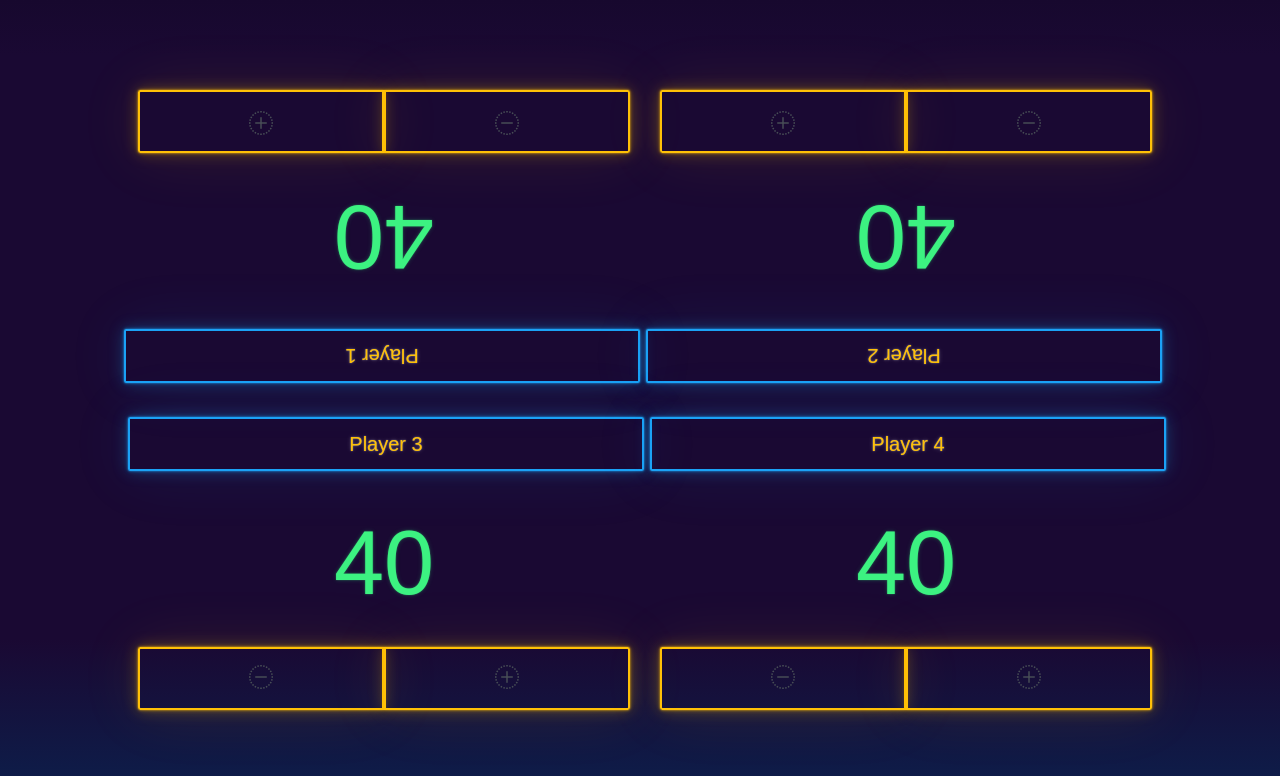
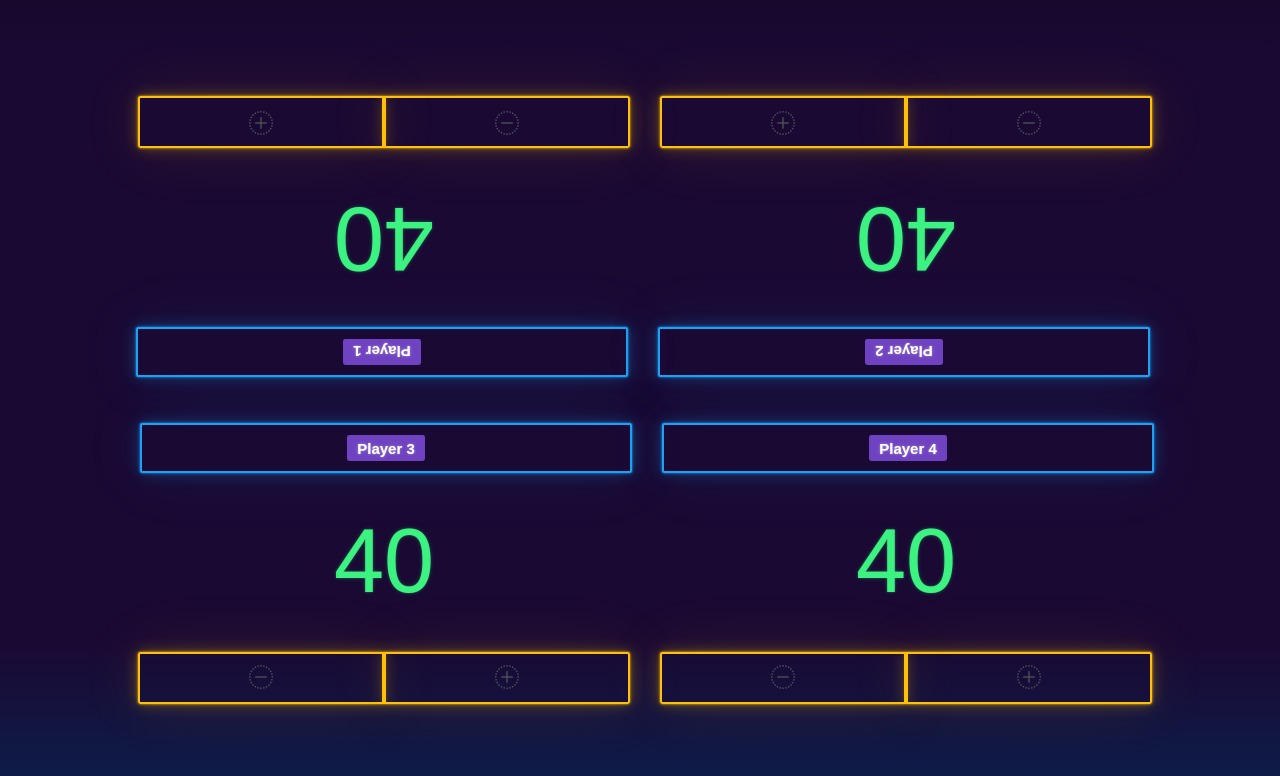
Before and after one commit to bizzarks/gamestate, a Next.js app: page /home in a window 1280 px wide. Shown: the top 776 px of the page. Built offline with nearby package versions, Linux system fonts and the light colour scheme.

Commit message:
added the dynamic loading of players based on gamestate defaults and player counts

```diff
--- a/app/components/buttons/buttongroup.js
+++ b/app/components/buttons/buttongroup.js
@@ -2,14 +2,14 @@ import Button from 'react-bootstrap/Button';
 import ButtonGroup from 'react-bootstrap/ButtonGroup';
 
 
-function LifeButtonGroup(player) {
+function LifeButtonGroup(props) {
 
     return (
         <ButtonGroup aria-label="Button Group">
-            <Button variant="outline-warning" id='life-up-button' style={{ fontSize: .4 + 'em', fontWeight: 'bold' }}>
+            <Button variant="outline-warning" id='life-down-button' onClick={props.downOnClick} style={{ fontSize: .4 + 'em', fontWeight: 'bold' }}>
                 <i className='bi bi-dash-circle-dotted text-light-emphasis'></i>
             </Button>
-            <Button variant="outline-warning" id='life-down-button' style={{ fontSize: .4 + 'em', fontWeight: 'bold' }}>
+            <Button variant="outline-warning" id='life-up-button' onClick={props.upOnClick} style={{ fontSize: .4 + 'em', fontWeight: 'bold' }}>
                 <i className='bi bi-plus-circle-dotted text-light-emphasis' ></i>
             </Button>
         </ButtonGroup>
--- a/app/components/player/name.js
+++ b/app/components/player/name.js
@@ -1,12 +1,27 @@
+//React Imports
+import { useState, useCallback } from 'react'
+
+//3P Imports
 import Container from 'react-bootstrap/Container'
 import Row from 'react-bootstrap/Row'
 import Col from 'react-bootstrap/Col'
+import { Badge } from 'react-bootstrap'
+
 
 function PlayerName(player) {
+
+    const [playerName, setPlayerName] = useState(player.player_name)
+
+    function editPlayerName(evt) {
+        console.log(evt.target)
+    }
+
     return (
-        <Container fluid style={{ margin: 0, padding: 0 }}>
-            <Row>
-                <Col className={player.name_style}>{player.player_name}</Col>
+        <Container className='mx-auto' style={{ margin: 0, padding: 0 }}>
+            <Row className="mx-auto" style={{ width: 'inherit' }}>
+                <Col className={player.name_style + ' mx-auto pname-col'}>
+                    <Badge onDoubleClick={editPlayerName}>{playerName}</Badge>
+                </Col>
             </Row>
         </Container>
     )
--- a/app/components/player/player.js
+++ b/app/components/player/player.js
@@ -1,30 +1,53 @@
-import styles from './player.module.css'
+'use client' //forcing app to make this a client component to all it to save it own state
 
+//React Imports
+import { useState } from 'react';
+
+// Component Imports
 import LifeButtonGroup from '../buttons/buttongroup.js'
 import PlayerName from '../player/name.js'
 
+// CSS styling Imports
+import styles from './player.module.css'
+
+
 export default function PlayerLife(player) {
 
-    let nameClass = `${styles.player_name} card border-info text-warning`
+    const [lifeTotal, setLifeTotal] = useState(player.lifeTotal)
 
-    if (player.inverted == 'true') {
+    function lifeUpClick() {
+        setLifeTotal(lifeTotal + 1)
+    }
+
+    function lifeDownClick() {
+        setLifeTotal(lifeTotal - 1)
+    }
+
+    // Use styling from 'styles' import, then string concating with some react-bootstrap classes.
+    // Probably a dumb way to do this and should probably look up a fix
+    let nameStyle = `${styles.player_name} card border-info text-warning` // example: adding in card, border-info, and text-warning bootstrap classes
+    let plifeStyle = `${styles.plife}`
+    let plifeStyleInverted = `${styles.plife_inverted}`
+    let plifeTotalStyle = `${styles.plife_total}`
+
+    if (player.inverted == true) {
         return (
-            <div className={styles.plife_inverted}>
-                <PlayerName name_style={nameClass} player_name={player.name}></PlayerName>
-                <div className={styles.p_life_total}>
-                    <p className='text-success'>{player.lifeTotal}</p>
+            <div className={plifeStyleInverted}>
+                <PlayerName name_style={nameStyle} player_name={player.name}></PlayerName>
+                <div className={plifeTotalStyle}>
+                    <p className='text-success'>{lifeTotal}</p>
                 </div>
-                <LifeButtonGroup></LifeButtonGroup>
-            </div>
+                <LifeButtonGroup upOnClick={lifeUpClick} downOnClick={lifeDownClick}></LifeButtonGroup>
+            </div >
         )
     } else {
         return (
-            <div className={styles.plife}>
-                <PlayerName name_style={nameClass} player_name={player.name}></PlayerName>
-                <div className={styles.p_life_total}>
-                    <p className='text-success'>{player.lifeTotal}</p>
+            <div className={plifeStyle}>
+                <PlayerName name_style={nameStyle} player_name={player.name}></PlayerName>
+                <div className={plifeTotalStyle}>
+                    <p className='text-success'>{lifeTotal}</p>
                 </div>
-                <LifeButtonGroup></LifeButtonGroup>
+                <LifeButtonGroup upOnClick={lifeUpClick} downOnClick={lifeDownClick}></LifeButtonGroup>
             </div>
         )
     }
--- a/app/components/player/player.module.css
+++ b/app/components/player/player.module.css
@@ -3,6 +3,7 @@
     border-radius: 10px;
     color: #fff;
     display: grid;
+    align-items: center;
     font-size: 60px;
     font-family: sans-serif;
 }
@@ -12,12 +13,13 @@
     border-radius: 10px;
     color: #fff;
     display: grid;
+    align-items: center;
     font-size: 60px;
     font-family: sans-serif;
     transform: rotate(180deg);
 }
 
-.p_life_total {
+.plife_total {
     display: flex;
     align-self: center;
     justify-self: center;
@@ -26,7 +28,7 @@
 
 }
 
-.p_life_total p {
+.plife_total p {
     display: flex;
     align-self: center;
     justify-self: center;
--- a/app/home/page.js
+++ b/app/home/page.js
@@ -1,87 +1,21 @@
 import styles from './page.module.css'
 
 import PlayerLife from '../components/player/player.js'
+import generateDefaultPlayerStates from '../../public/gamestate.js'
 
 export default function Home() {
+
+  let gamestate = generateDefaultPlayerStates()
+
   return (
     <main className={styles.main}>
       <div className={styles.grid2x2}>
-        <PlayerLife name='Player 1' inverted='true' lifeTotal='40' />
-        <PlayerLife name='Player 2' inverted='true' lifeTotal='40' />
-        <PlayerLife name='Player 3' lifeTotal='40' />
-        <PlayerLife name='Player 4' lifeTotal='40' />
+        {
+          gamestate.playerStates.map((g) => (
+            < PlayerLife key={g.id} name={g.name} lifeTotal={g.life} inverted={g.id <= 2 ? true : false} props={g} />
+          ))
+        }
       </div>
-
-      {/* <div className={styles.description}>
-        <p>
-          Get started by editing&nbsp;
-          <code className={styles.code}>app/page.js</code>
-        </p>
-        <div>
-          <a
-            href="https://vercel.com?utm_source=create-next-app&utm_medium=appdir-template&utm_campaign=create-next-app"
-            target="_blank"
-            rel="noopener noreferrer"
-          >
-            By{'SCREEEEEEECH'}
-          </a>
-        </div>
-      </div>
-
-      <div className={styles.center}>
-      </div>
-
-      <div className={styles.grid}>
-        <a
-          href="https://nextjs.org/docs?utm_source=create-next-app&utm_medium=appdir-template&utm_campaign=create-next-app"
-          className={styles.card}
-          target="_blank"
-          rel="noopener noreferrer"
-        >
-          <h2>
-            Docs <span>-&gt;</span>
-          </h2>
-          <p>Find in-depth information about Next.js features and API.</p>
-        </a>
-
-        <a
-          href="https://nextjs.org/learn?utm_source=create-next-app&utm_medium=appdir-template&utm_campaign=create-next-app"
-          className={styles.card}
-          target="_blank"
-          rel="noopener noreferrer"
-        >
-          <h2>
-            Learn <span>-&gt;</span>
-          </h2>
-          <p>Learn about Next.js in an interactive course with&nbsp;quizzes!</p>
-        </a>
-
-        <a
-          href="https://vercel.com/templates?framework=next.js&utm_source=create-next-app&utm_medium=appdir-template&utm_campaign=create-next-app"
-          className={styles.card}
-          target="_blank"
-          rel="noopener noreferrer"
-        >
-          <h2>
-            Templates <span>-&gt;</span>
-          </h2>
-          <p>Explore the Next.js 13 playground.</p>
-        </a>
-
-        <a
-          href="https://vercel.com/new?utm_source=create-next-app&utm_medium=appdir-template&utm_campaign=create-next-app"
-          className={styles.card}
-          target="_blank"
-          rel="noopener noreferrer"
-        >
-          <h2>
-            Deploy <span>-&gt;</span>
-          </h2>
-          <p>
-            Instantly deploy your Next.js site to a shareable URL with Vercel.
-          </p>
-        </a>
-    </div> */}
     </main>
   )
 }
```
